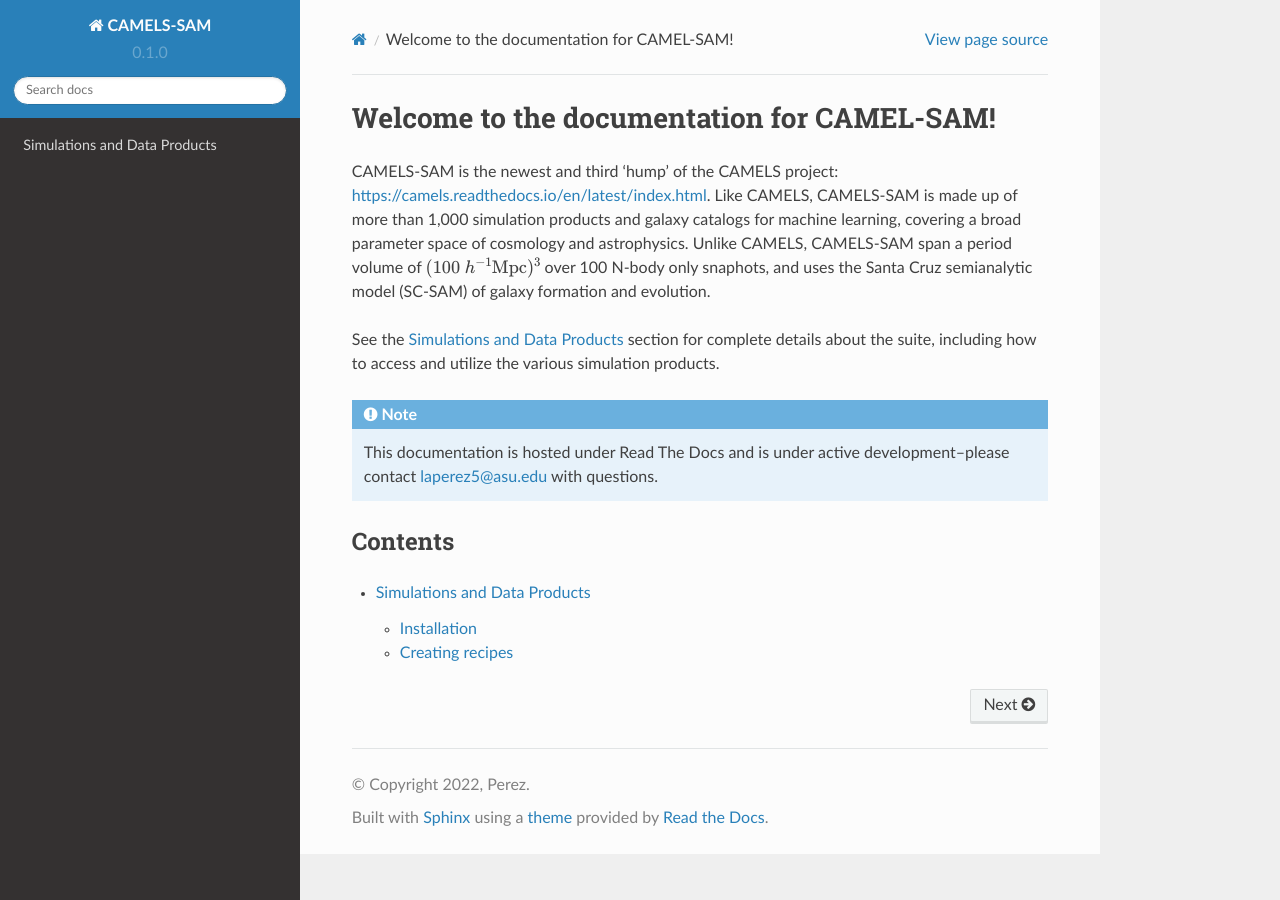
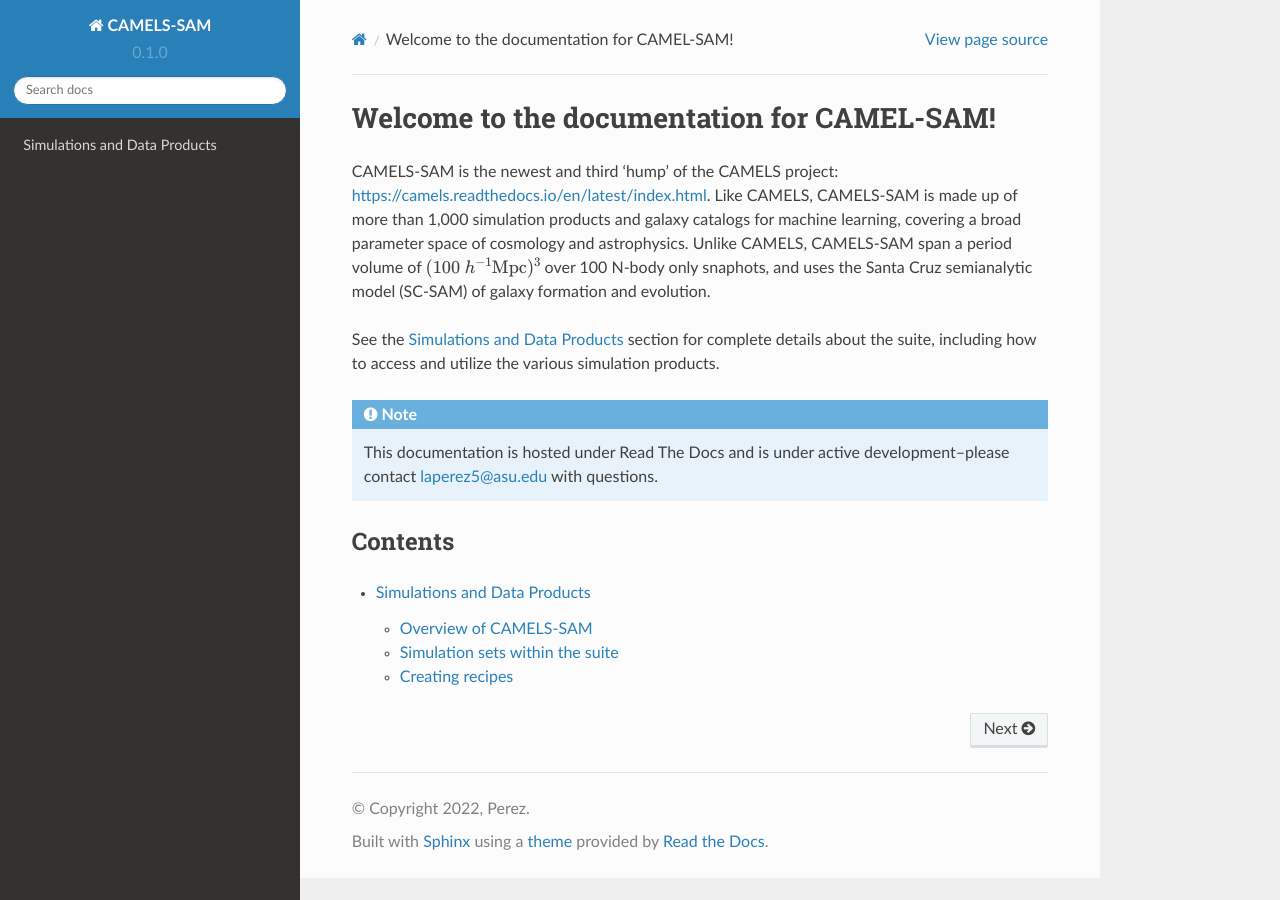
Before and after one commit to laperezNYC/CAMELS-SAM, a Sphinx documentation site: the page built from docs/source/index.rst, in a window 1280 px wide. Built offline with Sphinx 7.4.7 and the Read the Docs theme 2.0.0, drawn with Linux system fonts in a browser that asks for light colours; pages that are not in the unit, such as notebooks, are missing from menus; part of the change alters nothing that is shown.

Commit message:
Draft 1 of sets within suite

```diff
--- a/docs/source/simulations.rst
+++ b/docs/source/simulations.rst
@@ -3,14 +3,23 @@ Simulations and Data Products
 
 .. _Overview:
 
-Installation
+Overview of CAMELS-SAM
 ------------
 
-To use Lumache, first install it using pip:
+The backbone of CAMELS-SAM are the 1,000+ N-body only ``AREPO`` simulations we generated across 100 snapshots between :math:`z=127` to :math:`z=0` across the broad cosmological parameter space of CAMELS. Each simulation was run through ``ROCKSTAR`` to generate halo catalogs at each snapshot, and then `ConsistentTrees` to generate merger trees. We feed this finely sampled merger tree history into the Santa Cruz semi-analytic model (SC-SAM, hence CAMELS-SAM) for galaxy formation. The parameters we vary across the suite are :math:`\Omega_{\rm M}`, :math:`\sigma_{8}`, :math:`\A_{\rm SN1}`, :math:`\A_{\rm SN2}`, and :math:`\A_{\rm AGN}`. The later 3 are pre-factors to three SC-SAM parameters controlling, respectively, the amplitude and rate of mass outflow from massive stars out of a galaxy, and the strength of the radio jet mode of AGN.
 
-.. code-block:: console
+In this documentation, `simulation` indicates that there exists an N-body only simulation and snapshots that generated the product, where as `galaxy catalog` refers to the output halo and subhalo/galaxy catalogs that the Santa Cruz SAM generated.
 
-   (.venv) $ pip install lumache
+
+Simulation sets within the suite
+------------
+
+Within CAMELS-SAM, these are these three sets of simulations publically released:
+
+- | **LH**. This set contains 1,000 simulations and galaxy catalogs. Each simulation has a different value of the cosmological and astrophysical parameters, are arranged in a latin-hypercube. Each simulation has a different value of the initial random seed. This set represents the main CAMELS-SAM dataset. LH stands for Latin-Hypercube.
+- | **CV**. This set contains 5 simulations and galaxy catalogs. All the simulations share the value of the cosmological and astrophysical parameters, and they only differ in the value of their initial random seed. This set is typically used to study the effect of cosmic variance due to the simulated volume size. CV stands for Cosmic Variance.
+- | **1P**. This set contains 12 galaxy catalogs. In this set, the SC-SAM was run at the smallest and largest value of each SAM parameter for two of the CV simulations (:math:`0,1`). The value of the random seed is the same in all galaxy catalogs generated atop the same CV simulation. This set can be used to study the change induced by the astrophysical SC-SAM parameters in a given quantity. 1P stands for 1-parameter at a time. (We emphasize this differs from the CAMELS 1P set, which more finely samples the parameter space and also focus on the cosmological parameters.)
+
 
 Creating recipes
 ----------------
```
